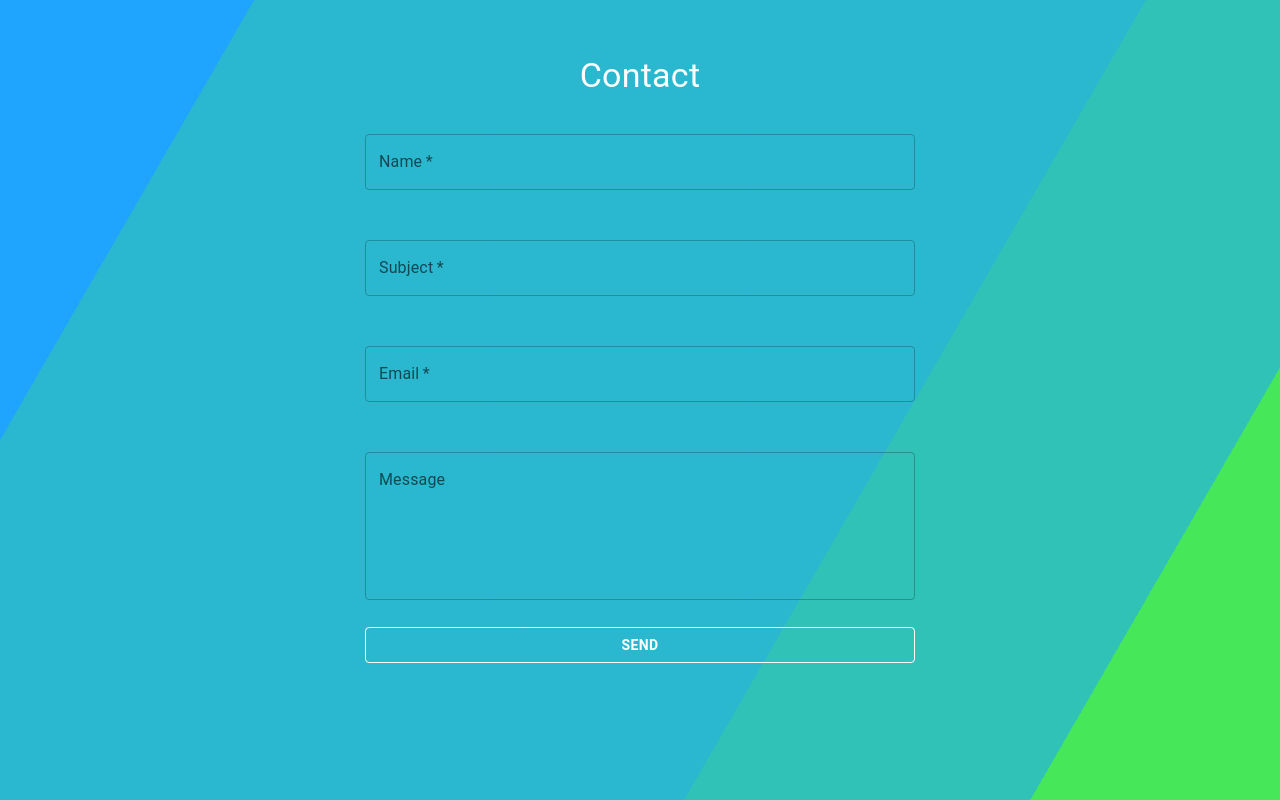
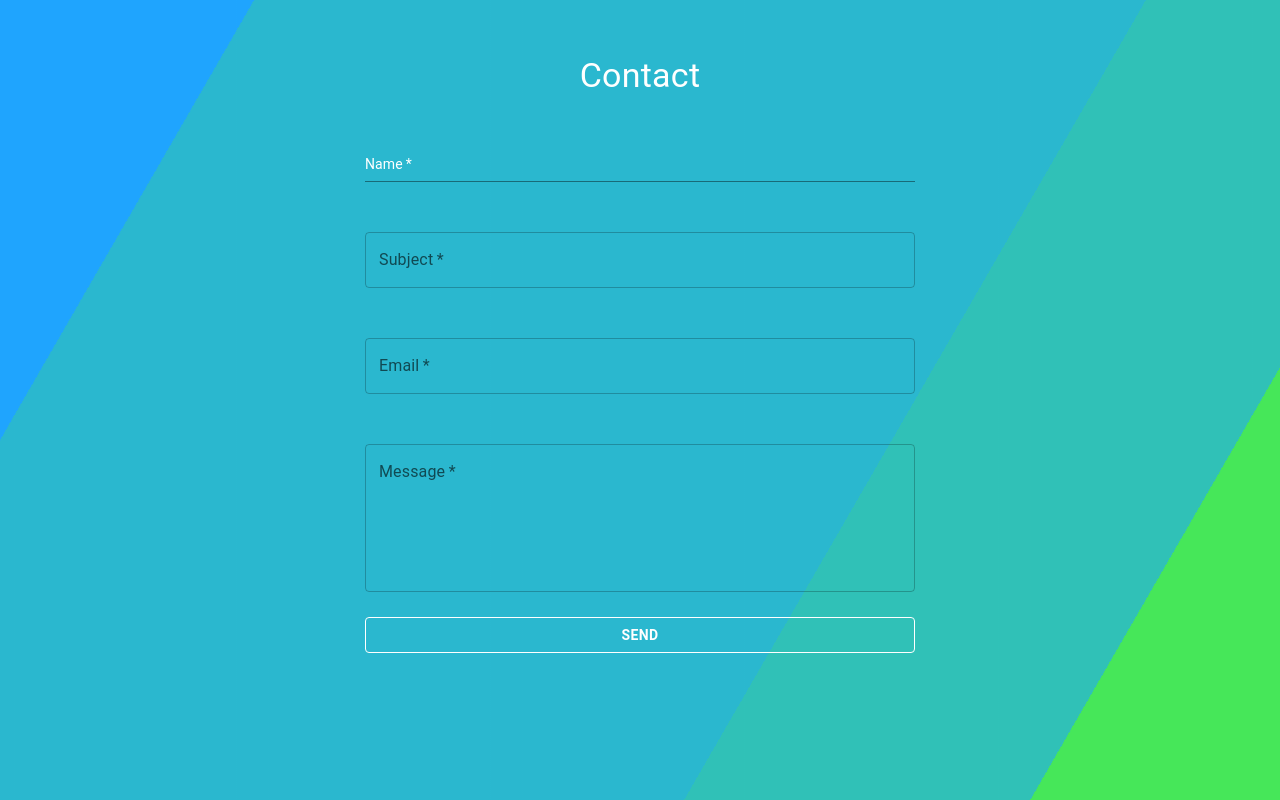
Before and after one commit to ahmetakinsel/react-contact-form, a React (Create React App) app: page / in a window 1280 px wide. Built offline with nearby package versions, Linux system fonts and the light colour scheme.

Commit message:
mui styling

```diff
--- a/src/components/Contact.jsx
+++ b/src/components/Contact.jsx
@@ -1,32 +1,11 @@
 import React, { useRef, useState } from "react";
-import emailjs from "@emailjs/browser";
 import { ToastContainer, toast } from "react-toastify";
-import "react-toastify/dist/ReactToastify.css";
-import styled from "styled-components";
-import "./styles.css";
 import { Button, TextField, Typography } from "@mui/material";
 import { makeStyles } from "@material-ui/core";
-
-const useStyles = makeStyles({
-  textField: {
-    width: "550px",
-  },
-  textArea: {
-    width: "550px",
-    height: "150px",
-    borderColor: "1px solid #fff",
-  },
-  header: {
-    color: "#fff",
-  },
-  btn: {
-    fontSize: 50,
-    backgroundColor: "violet",
-    "&:hover": {
-      backgroundColor: "red",
-    },
-  },
-});
+import emailjs from "@emailjs/browser";
+import styled from "styled-components";
+import "react-toastify/dist/ReactToastify.css";
+import "./styles.css";
 
 const Container = styled.div`
   display: flex;
@@ -52,6 +31,25 @@ const FieldWrapper = styled.div`
   padding: 25px;
 `;
 
+const useStyles = makeStyles({
+  textField: {
+    width: "550px",
+  },
+  header: {
+    color: "#fff",
+  },
+});
+
+const buttonStyles = {
+  color: "#fff",
+  width: "550px",
+  fontWeight: "bold",
+  borderColor: "#fff",
+  "&:hover": {
+    borderColor: "#000",
+    background: "transparent",
+  },
+};
 const Contact = () => {
   const form = useRef();
   const classes = useStyles();
@@ -79,7 +77,7 @@ const Contact = () => {
     if (!email || !name || !message || !subject) {
       return toast.warning("Please fill the inputs", {
         position: "bottom-center",
-        autoClose: 5000,
+        autoClose: 4000,
       });
     }
 
@@ -101,7 +99,7 @@ const Contact = () => {
         () => {
           toast.success("Your email has been sent", {
             position: "bottom-center",
-            autoClose: 5000,
+            autoClose: 4000,
           });
           clearInputs();
         },
@@ -109,7 +107,7 @@ const Contact = () => {
           console.log(error.text);
           toast.error("Something went wrong please try again", {
             position: "bottom-center",
-            autoClose: 5000,
+            autoClose: 4000,
           });
         }
       );
@@ -133,11 +131,17 @@ const Contact = () => {
                   type="text"
                   name="user_name"
                   value={name}
-                  variant="outlined"
+                  variant="standard"
                   label="Name"
                   required
                   className={classes.textField}
                   error={nameError}
+                  //label styling
+                  sx={{
+                    // border: "1px solid #fff",
+                    // borderRadius: 1,
+                    "& label": { color: "#fff", fontSize: "14px" },
+                  }}
                 />
               </FieldWrapper>
               <FieldWrapper>
@@ -169,25 +173,21 @@ const Contact = () => {
               <FieldWrapper>
                 <TextField
                   onChange={(e) => setMessage(e.target.value)}
+                  type="message"
                   name="message"
                   value={message}
                   label="Message"
                   variant="outlined"
-                  multiline={true}
+                  required
+                  className={classes.textField}
+                  error={messageError}
+                  multiline
                   rows={5}
-                  defaultValue="Default Value"
-                  className={classes.textArea}
-                  error={messageError}
                 />
               </FieldWrapper>
               <Button
                 variant="outlined"
-                sx={{
-                  color: "#fff",
-                  width: "550px",
-                  fontWeight: "bold",
-                  borderColor: "#fff",
-                }}
+                sx={buttonStyles}
                 type="submit"
                 onClick={sendEmail}
               >
```
Also changed, not shown: src/components/styles.css (line endings or trailing spaces).
